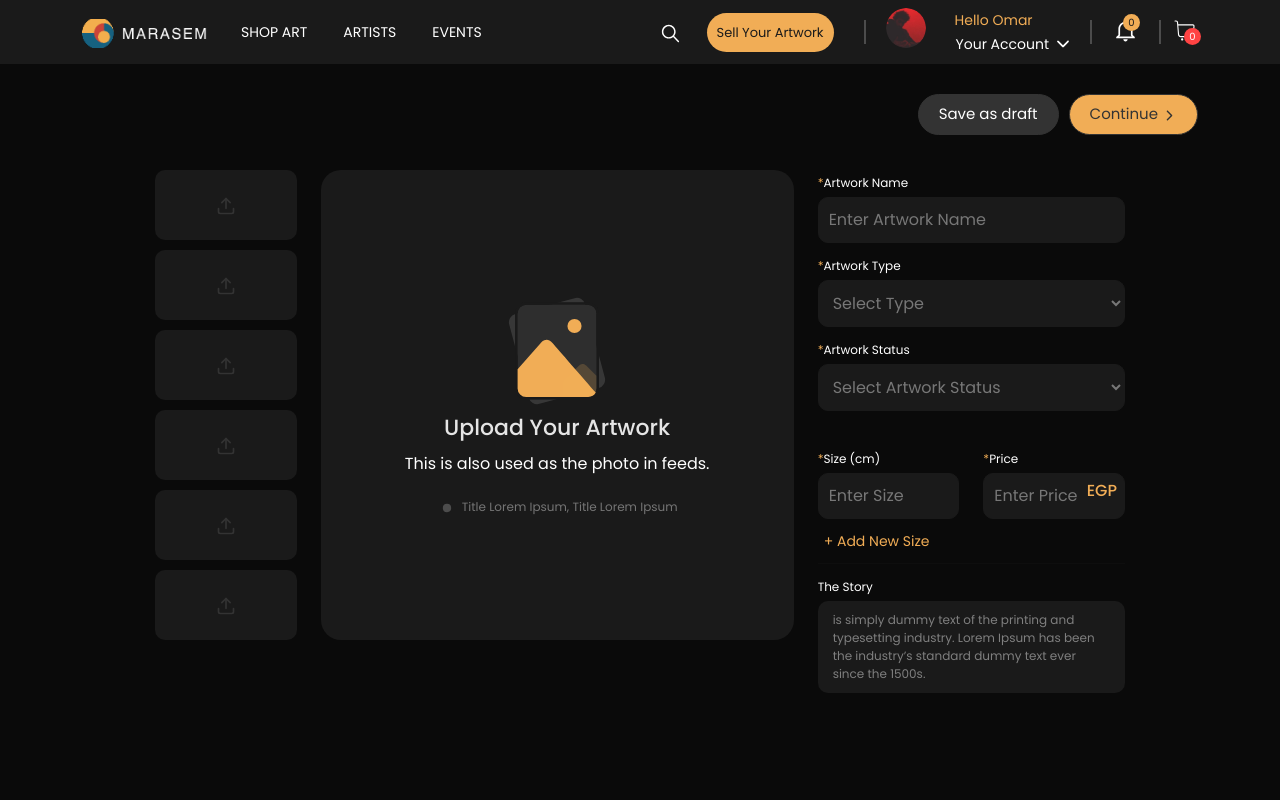
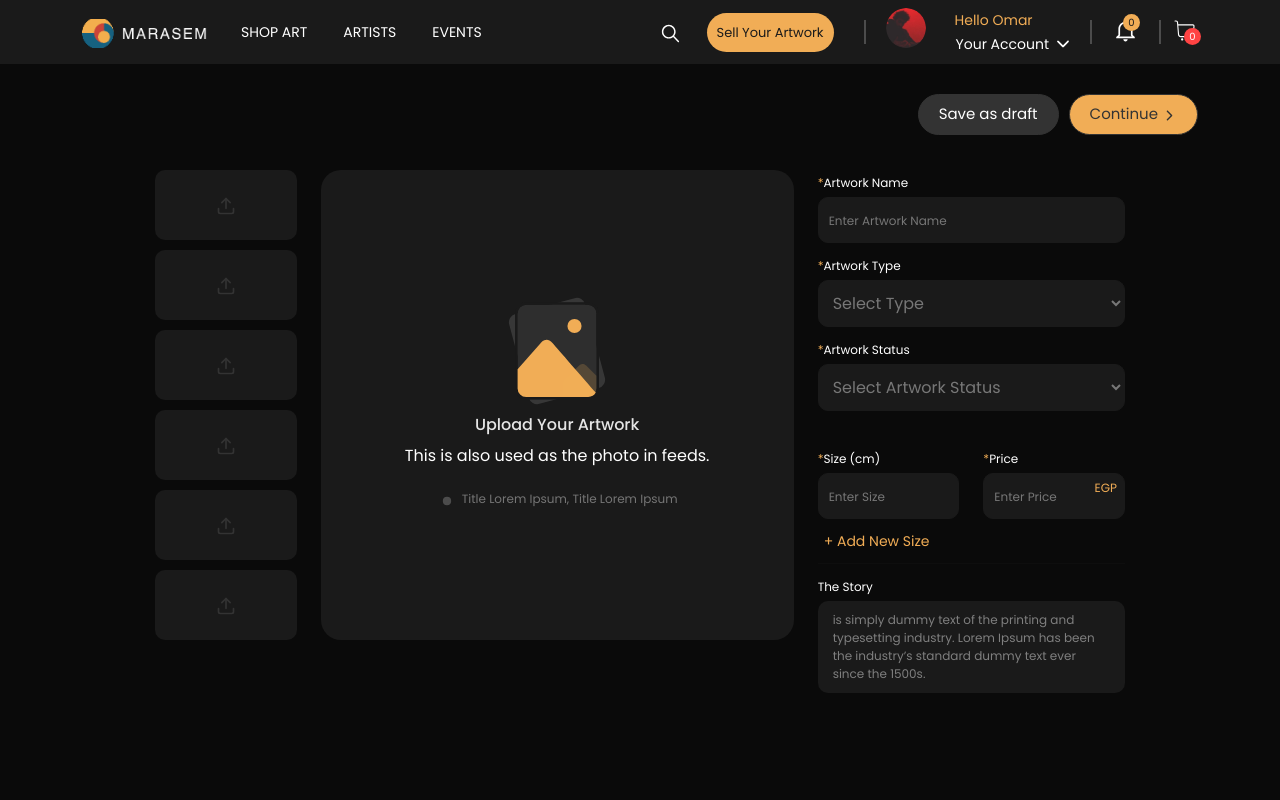
Before and after one commit to nabilmohamed171/marasem-app, a Next.js app: page /sell-your-artwork in a window 1280 px wide. Shown: the top 800 px of the page. Built offline with nearby package versions, Linux system fonts and the light colour scheme.

Commit message:
marasem up

```diff
--- a/src/app/(shopping)/product-details/product-details.css
+++ b/src/app/(shopping)/product-details/product-details.css
@@ -380,7 +380,7 @@
   }
 
   .user-name {
-    margin-bottom: 30px !important;
+    margin-bottom: 15px !important;
   }
 
   .custom-buttons {
--- a/src/components/all-navbars/navbar.css
+++ b/src/components/all-navbars/navbar.css
@@ -295,8 +295,6 @@
   .navbar .logo-mobile img {
     width: 100% !important;
     height: 100% !important;
-    object-fit: cover !important;
-    background-size: cover;
   }
 }
 
@@ -318,7 +316,6 @@
   .navbar .logo-mobile img {
     width: 100% !important;
     height: 100% !important;
-    object-fit: cover !important;
   }
 }
 
--- a/src/components/saleArtwork/share-artwork.css
+++ b/src/components/saleArtwork/share-artwork.css
@@ -149,15 +149,14 @@
 }
 
 .multi-upload .multi-upload-center h3 {
-  font-size: 22px;
-  margin-bottom: 20px;
+  font-size: 16px;
   color: #e5e5e5;
   margin-bottom: 10px;
 }
 
 .multi-upload .multi-upload-center p:first-child {
   color: #c1c1c1;
-  font-size: 18px;
+  font-size: 14px;
   margin-bottom: 20px;
 }
 
@@ -192,6 +191,10 @@ label {
   color: #fff;
   font-size: 12px !important;
   margin-bottom: 5px;
+}
+
+::placeholder {
+  font-size: 12px;
 }
 
 .inputs-data input[type="text"],
@@ -251,9 +254,10 @@ label {
 .size-price-grid .egp {
   position: absolute;
   color: #f1ad56;
-  font-weight: 500;
+  font-weight: 400;
   right: 20px;
   top: 33px;
+  font-size: 12px;
 }
 
 /* Divider */
```
